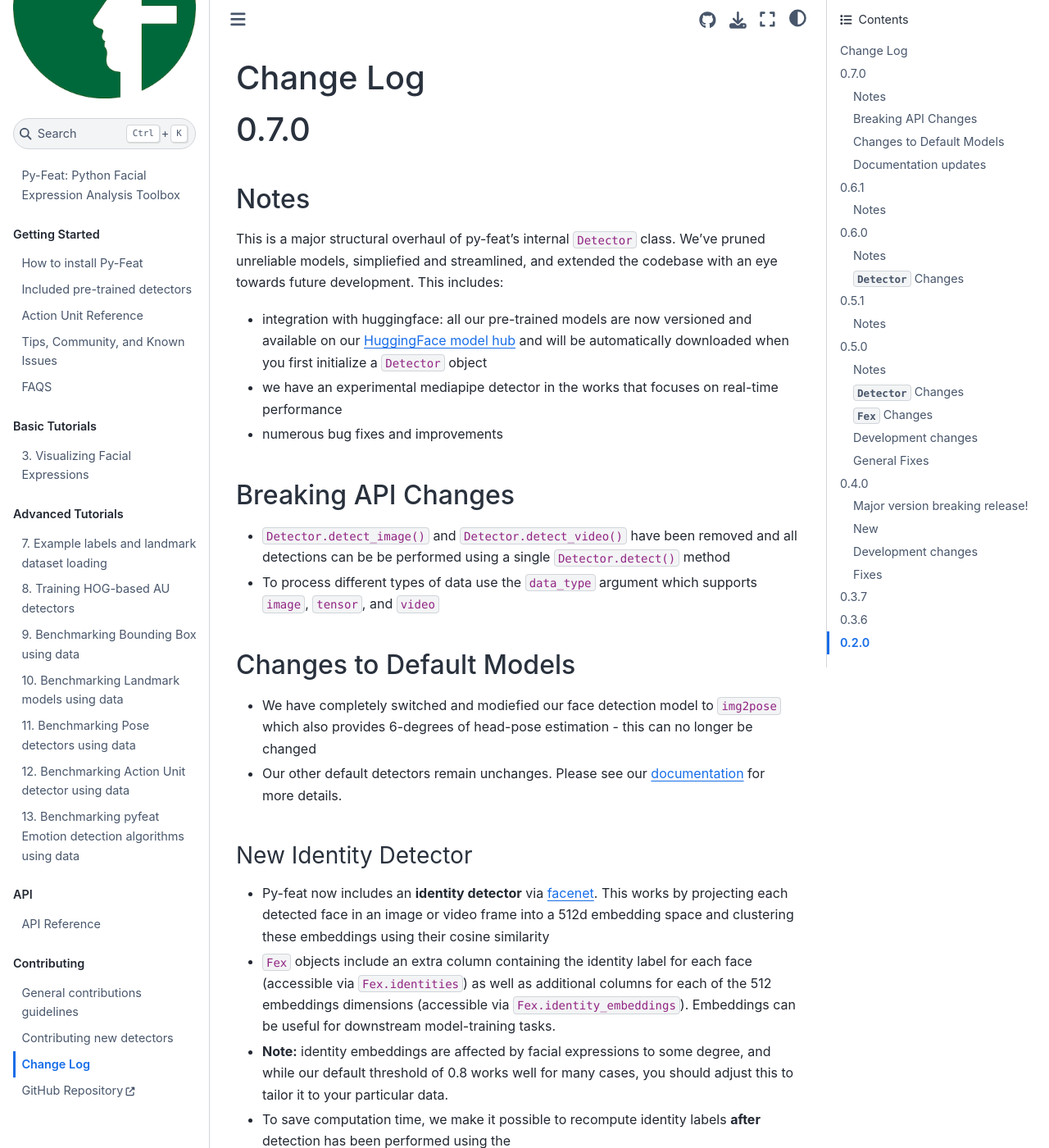
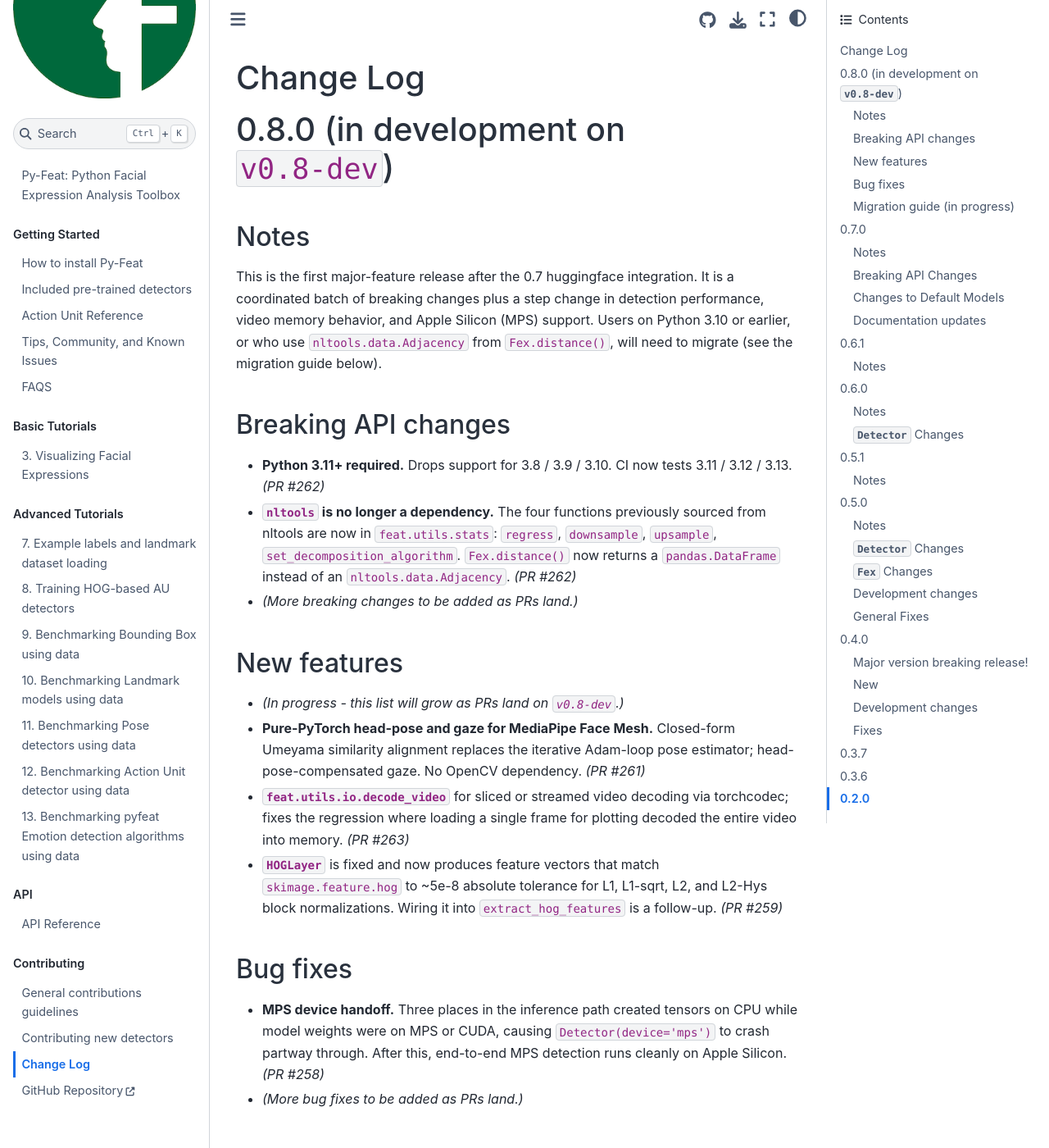
Before and after one commit to cosanlab/py-feat, a Jupyter Book: the page built from docs/pages/changelog.md, in a window 1280 px wide and 1400 px high. Shown: the whole window at 82% size. Built offline with Jupyter Book 1.0.4 settings and Sphinx 7.4.7 and the Sphinx Book theme 1.1.4, drawn with Linux system fonts in a browser that asks for light colours; pages that are not in the unit, such as notebooks, are missing from menus; some of the changed text lies outside the part shown.

Commit message:
Set up v0.8-dev integration branch
Two small infrastructure additions on the v0.8-dev branch:

- .github/workflows/tests_and_docs.yml: also trigger on push to
  v0.8-dev so CI runs on every merge, not only when v0.8-dev itself
  reaches main.
- docs/pages/changelog.md: skeleton 0.8.0 entry covering the breaking
  changes and new features that PRs #261 / #262 / #263 (and follow-ups)
  bring in. The skeleton will grow as each PR lands; the migration
  guide section is meant to be read end-to-end by users at release.

This is the only commit that lives directly on v0.8-dev rather than
arriving via PR. From here on, all v0.8 work targets v0.8-dev through
PRs.

Co-Authored-By: Claude Opus 4.7 (1M context) <noreply@anthropic.com>

```diff
--- a/docs/pages/changelog.md
+++ b/docs/pages/changelog.md
@@ -1,4 +1,35 @@
 # Change Log
+
+# 0.8.0 (in development on `v0.8-dev`)
+
+## Notes
+
+This is the first major-feature release after the 0.7 huggingface integration. It is a coordinated batch of breaking changes plus a step change in detection performance, video memory behavior, and Apple Silicon (MPS) support. Users on Python 3.10 or earlier, or who use `nltools.data.Adjacency` from `Fex.distance()`, will need to migrate (see the migration guide below).
+
+## Breaking API changes
+
+- **Python 3.11+ required.** Drops support for 3.8 / 3.9 / 3.10. CI now tests 3.11 / 3.12 / 3.13. *(PR #262)*
+- **`nltools` is no longer a dependency.** The four functions previously sourced from nltools are now in `feat.utils.stats`: `regress`, `downsample`, `upsample`, `set_decomposition_algorithm`. `Fex.distance()` now returns a `pandas.DataFrame` instead of an `nltools.data.Adjacency`. *(PR #262)*
+- *(More breaking changes to be added as PRs land.)*
+
+## New features
+
+- *(In progress - this list will grow as PRs land on `v0.8-dev`.)*
+- **Pure-PyTorch head-pose and gaze for MediaPipe Face Mesh.** Closed-form Umeyama similarity alignment replaces the iterative Adam-loop pose estimator; head-pose-compensated gaze. No OpenCV dependency. *(PR #261)*
+- **`feat.utils.io.decode_video`** for sliced or streamed video decoding via torchcodec; fixes the regression where loading a single frame for plotting decoded the entire video into memory. *(PR #263)*
+- **`HOGLayer`** is fixed and now produces feature vectors that match `skimage.feature.hog` to ~5e-8 absolute tolerance for L1, L1-sqrt, L2, and L2-Hys block normalizations. Wiring it into `extract_hog_features` is a follow-up. *(PR #259)*
+
+## Bug fixes
+
+- **MPS device handoff.** Three places in the inference path created tensors on CPU while model weights were on MPS or CUDA, causing `Detector(device='mps')` to crash partway through. After this, end-to-end MPS detection runs cleanly on Apple Silicon. *(PR #258)*
+- *(More bug fixes to be added as PRs land.)*
+
+## Migration guide (in progress)
+
+If you used:
+- `from nltools.stats import regress, downsample, upsample` -> change to `from feat.utils.stats import regress, downsample, upsample`.
+- `from nltools.data import Adjacency` for the result of `Fex.distance()` -> the result is now a plain `pandas.DataFrame`. Drop the import; use `.shape` instead of `.square_shape()`.
+- Python 3.10 or earlier -> upgrade to 3.11+. macOS users may also need `brew install libomp` for xgboost on Python 3.13.
 
 # 0.7.0
 
```
Also changed, not shown: 1 other file.
